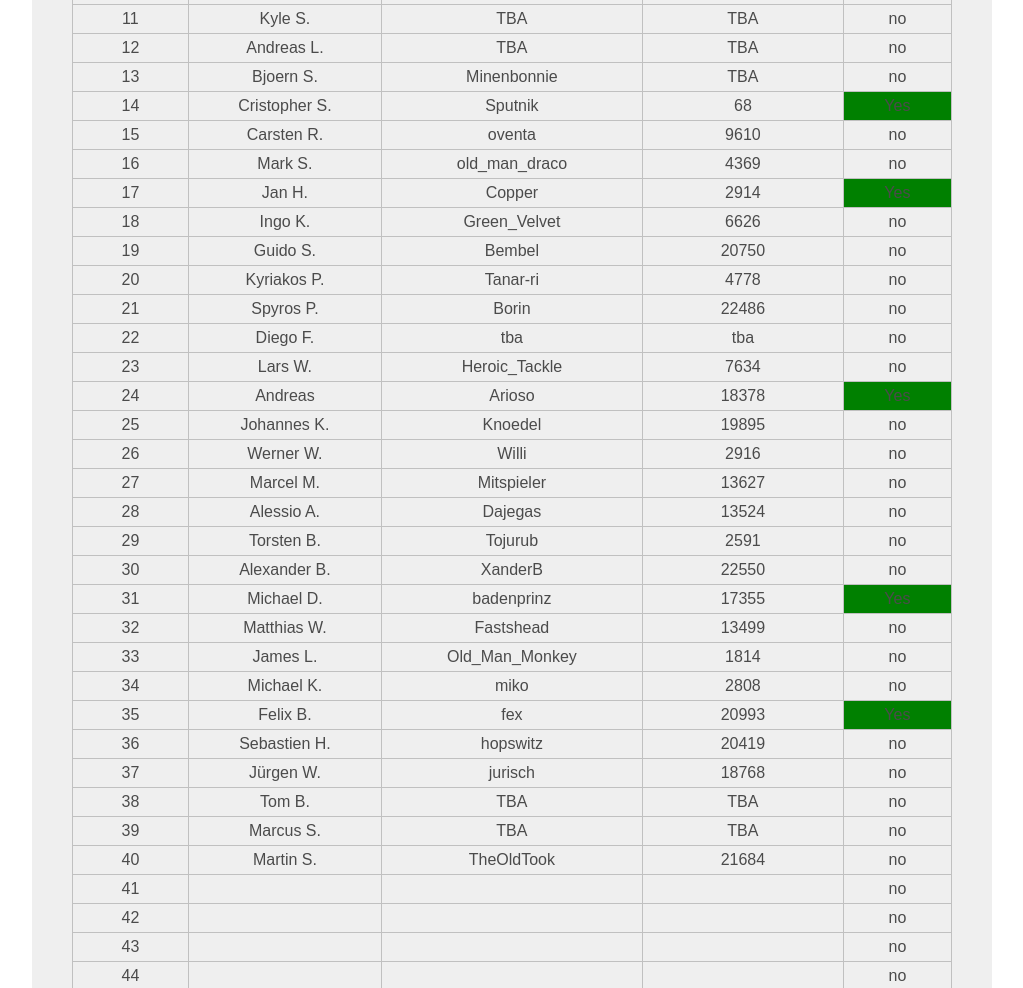
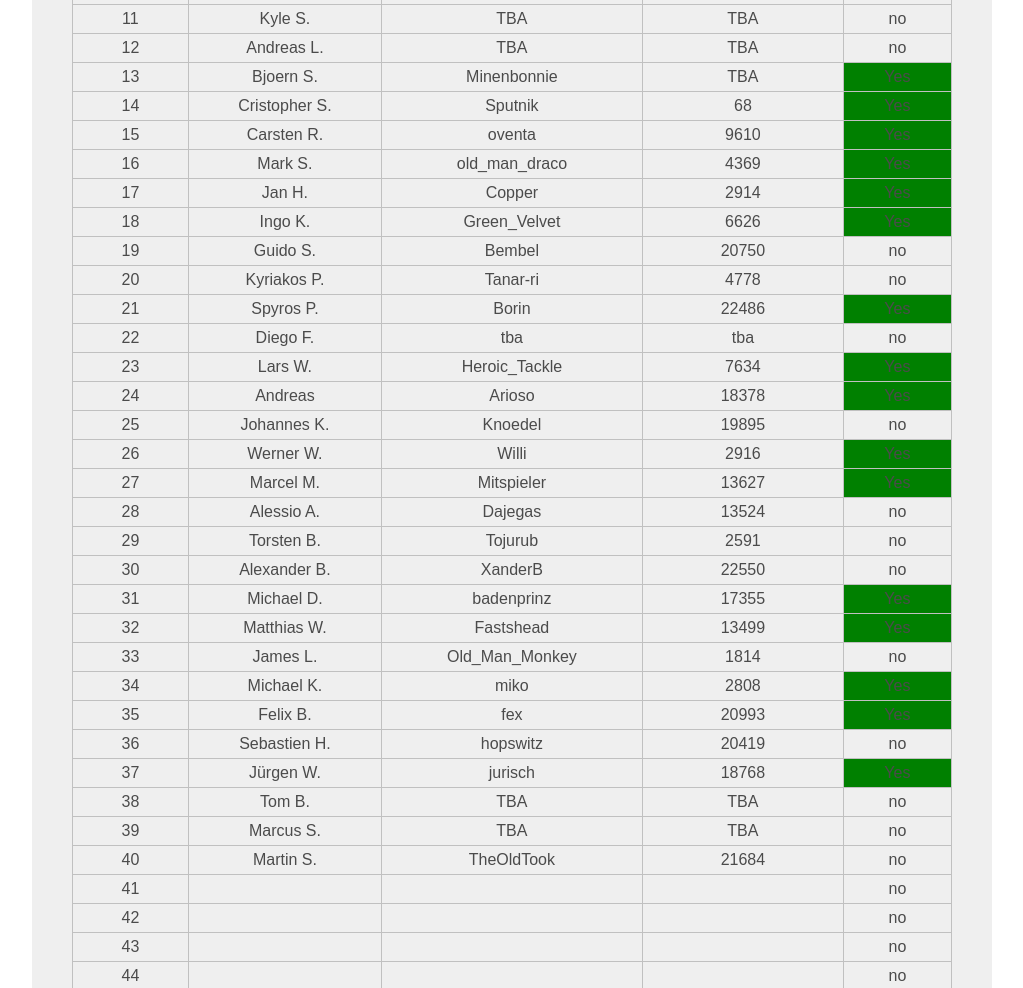
Before and after one commit to FabianHeidelberg/b7homepage, a plain HTML site: page registration/registration.html in a window 1280 px wide. Shown: the part 1220-2208 px from the top of the page, without its empty margins (128-1151 px from the left). Drawn offline with Linux system fonts and the light colour scheme.

Commit message:
Page Update for 2017, new rules.

```diff
--- a/registration/registration.html
+++ b/registration/registration.html
@@ -66,7 +66,7 @@
 		<td>Alexander K. </td>
 		<td>Kithor </td>
 		<td>3874 </td>
-		<td>no</td>
+		<td style="background-color:green">Yes</td>
 	</tr>
 	<tr>
 		<td> </td>
@@ -150,7 +150,7 @@
 		<td>Bjoern S. </td>
 		<td>Minenbonnie </td>
 		<td>TBA </td>
-		<td>no</td>
+		<td style="background-color:green">Yes</td>
 	</tr>
 	<tr>
 		<td> </td>
@@ -164,14 +164,14 @@
 		<td>Carsten R. </td>
 		<td>oventa </td>
 		<td>9610 </td>
-		<td>no</td>
+		<td style="background-color:green">Yes</td>
 	</tr>
 	<tr>
 		<td> </td>
 		<td>Mark S. </td>
 		<td>old_man_draco </td>
 		<td>4369 </td>
-		<td>no</td>
+		<td style="background-color:green">Yes</td>
 	</tr>
 	<tr>
 		<td> </td>
@@ -185,7 +185,7 @@
 		<td>Ingo K. </td>
 		<td>Green_Velvet </td>
 		<td>6626 </td>
-		<td>no</td>
+		<td style="background-color:green">Yes</td>
 	</tr>
 	<tr>
 		<td> </td>
@@ -206,7 +206,7 @@
 		<td>Spyros P. </td>
 		<td>Borin </td>
 		<td>22486 </td>
-		<td>no</td>
+		<td style="background-color:green">Yes</td>
 	</tr>
 	<tr>
 		<td> </td>
@@ -220,7 +220,7 @@
         <td>Lars W. </td>
         <td>Heroic_Tackle </td>
         <td>7634 </td>
-		<td>no</td>
+		<td style="background-color:green">Yes</td>
 	</tr>
 	<tr>
 		<td> </td>
@@ -241,14 +241,14 @@
 		<td>Werner W. </td>
 		<td>Willi </td>
 		<td>2916 </td>
-		<td>no</td>
+		<td style="background-color:green">Yes</td>
 	</tr>
 	<tr>
 		<td> </td>
 		<td>Marcel M. </td>
 		<td>Mitspieler </td>
 		<td>13627 </td>
-		<td>no</td>
+		<td style="background-color:green">Yes</td>
 	</tr>
 	<tr>
 		<td> </td>
@@ -283,7 +283,7 @@
 		<td>Matthias W. </td>
 		<td>Fastshead </td>
 		<td>13499 </td>
-		<td>no</td>
+		<td style="background-color:green">Yes</td>
 	</tr>
 
 	<tr>
@@ -299,7 +299,7 @@
 		<td>Michael K. </td>
 		<td>miko </td>
 		<td>2808 </td>
-		<td>no</td>
+		<td style="background-color:green">Yes</td>
 	</tr>
 	<tr>
 		<td> </td>
@@ -320,7 +320,7 @@
 		<td>Jürgen W. </td>
 		<td>jurisch </td>
 		<td>18768 </td>
-		<td>no</td>
+		<td style="background-color:green">Yes</td>
 	</tr>
 	<tr>
 		<td> </td>
```
